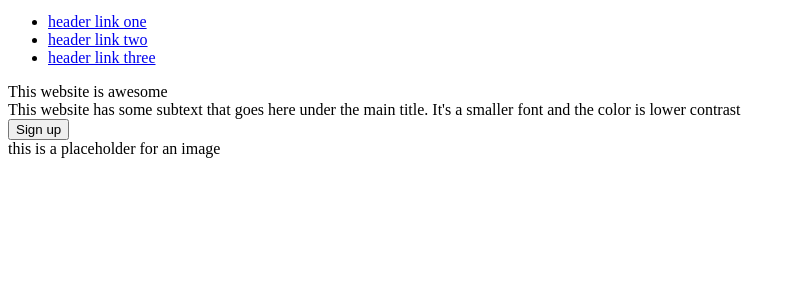
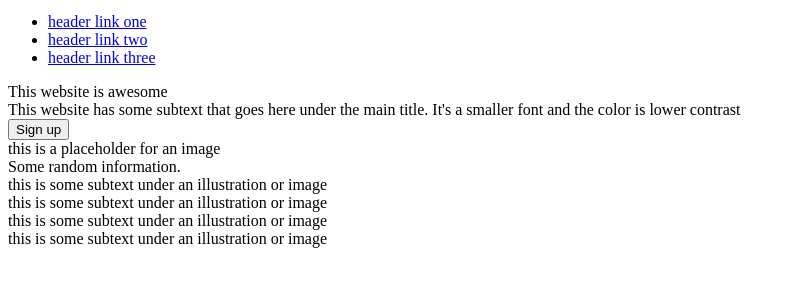
Before and after one commit to tg0xff/landing-page, a plain HTML site: page index.html in a window 1280 px wide. Shown: the part 29-316 px from the top of the page, without its empty margins (0-794 px from the left). Drawn offline with Linux system fonts and the light colour scheme.

Commit message:
Add markup for squares section

```diff
--- a/index.html
+++ b/index.html
@@ -23,5 +23,26 @@
       </div>
       <div class="hero-image">this is a placeholder for an image</div>
     </div>
+    <div class="squares-root">
+      <div class="squares-header">Some random information.</div>
+      <div class="squares-container">
+        <div class="square-item">
+          <div class="square"></div>
+          <div class="square-description">this is some subtext under an illustration or image</div>
+        </div>
+        <div class="square-item">
+          <div class="square"></div>
+          <div class="square-description">this is some subtext under an illustration or image</div>
+        </div>
+        <div class="square-item">
+          <div class="square"></div>
+          <div class="square-description">this is some subtext under an illustration or image</div>
+        </div>
+        <div class="square-item">
+          <div class="square"></div>
+          <div class="square-description">this is some subtext under an illustration or image</div>
+        </div>
+      </div>
+    </div>
   </body>
 </html>
```
